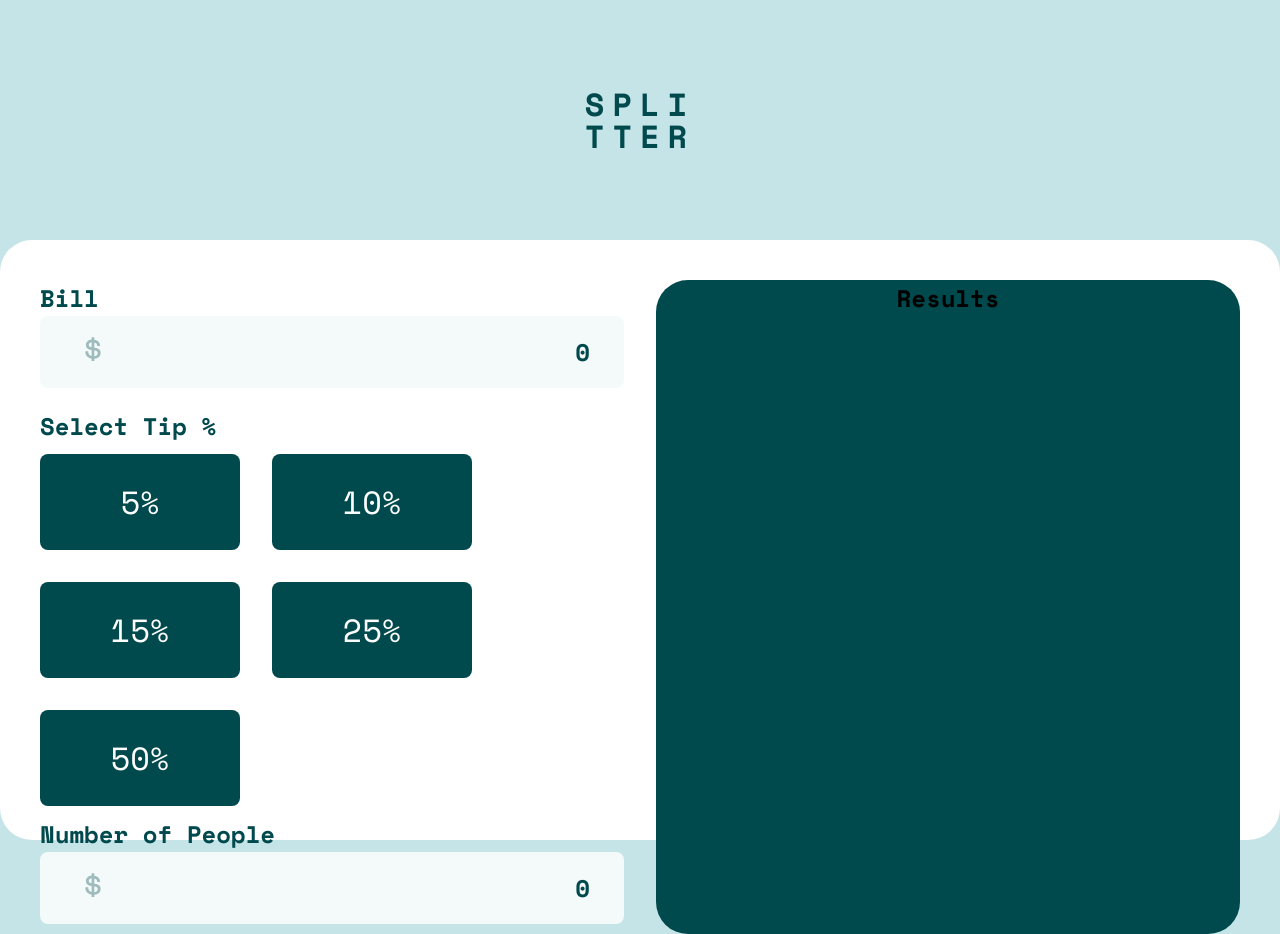
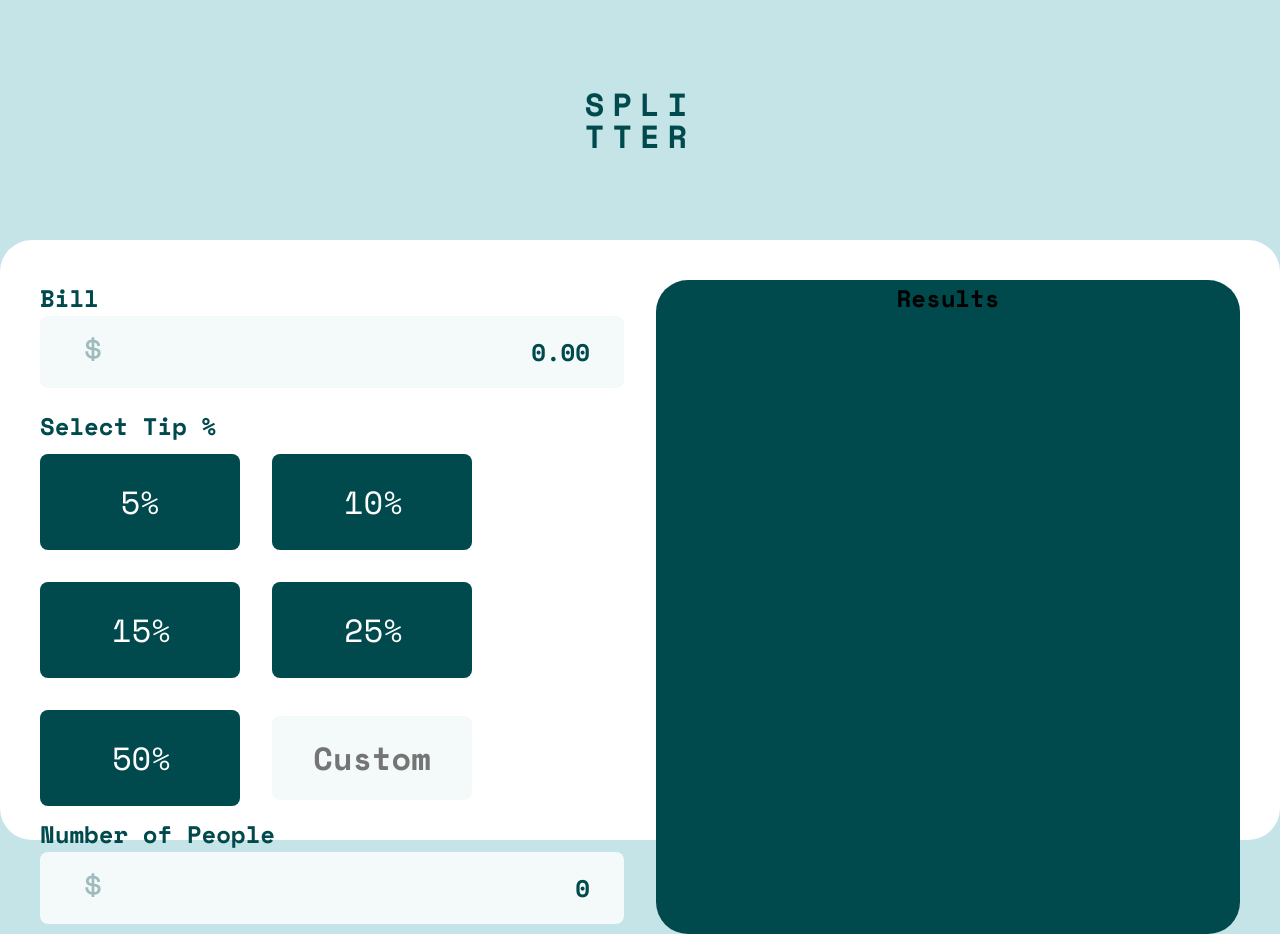
Before and after one commit to vinicius-virtuoso/Tip-calculator-app, a React (Create React App) app: page / in a window 1280 px wide. Built offline with nearby package versions, Linux system fonts and the light colour scheme.

Commit message:
projeto calc 2

```diff
--- a/src/components/Form/BoxButtons.js
+++ b/src/components/Form/BoxButtons.js
@@ -1,14 +1,23 @@
 import React from 'react'
 import Button from './Button'
+import CustomInput from './CustomInput'
 
 const Buttons = [5,10,15,25,50]
 
 const BoxButtons = () => {
+  function handleClick({target}){
+    const number = target.innerText
+    const percent = +Array.from(number).slice(0,-1).join('')
+
+    console.log(percent)
+  }
+
   return (
     <div className="BoxButton">
       <label className="Label" htmlFor="btn">Select Tip %</label>
       <div className="DivFlex">
-        {Buttons.map((btn) => <Button>{btn}%</Button>)}
+        {Buttons.map((btn) => <Button key={btn} onClick={handleClick}>{btn}%</Button>)}
+        <CustomInput/>
       </div>
     </div>
   )
--- a/src/components/Form/Button.js
+++ b/src/components/Form/Button.js
@@ -1,9 +1,10 @@
-import React, { Children } from 'react'
+import React from 'react'
 import styles from './Button.module.css'
 
-const Button = ({children}) => {
+const Button = ({children,onClick,...props}) => {
+
   return (
-    <button className={styles.Button} >{children}</button>
+    <button className={styles.Button} onClick={onClick} {...props}>{children}</button>
   )
 }
 
--- a/src/components/Form/Button.module.css
+++ b/src/components/Form/Button.module.css
@@ -1,10 +1,24 @@
 .Button{
   border: 0;
-  min-width: 200px;
-  padding: 1.5rem 0;
+  min-width: 100px;
+  width: 100%;
+  max-width: 200px;
+  padding: 1.5rem 4.5rem;
   font-size: 2rem;
   background: var(--Very-dark-cyan);
   color: var(--White);
+  border-radius: .5rem;
+  cursor: pointer;
+  transition: .3s;
+  font-family: 'Space Mono', monospace;
+}
+.ButtonActive{
+  border: 0;
+  min-width: 100px;
+  padding: 1.5rem 0;
+  font-size: 2rem;
+  background: var(--Strong-cyan);
+  color: var(--Very-dark-cyan);
   border-radius: .5rem;
   cursor: pointer;
   transition: .3s;
--- /dev/null
+++ b/src/components/Form/CustomInput.js
@@ -0,0 +1,10 @@
+import React from 'react'
+import styles from './CustomInput.module.css'
+
+const CustomInput = () => {
+  return (
+    <input className={styles.InputCustom} type="number" placeholder="Custom"/>
+  )
+}
+
+export default CustomInput
--- /dev/null
+++ b/src/components/Form/CustomInput.module.css
@@ -0,0 +1,35 @@
+.InputCustom{
+  border: 0;
+  min-width: 100px;
+  max-width: 200px;
+  padding: 1rem;
+  font-size: 2rem;
+  background: var(--Light-grayish-cyan-2);
+  color: var(--Very-dark-cyan);
+  border: 2px solid var(--Light-grayish-cyan-2);
+  border-radius: .5rem;
+  cursor: pointer;
+  transition: .3s;
+  font-family: 'Space Mono', monospace;
+  text-align: right;
+  font-weight: 600;
+}
+.InputCustom::placeholder {
+  font-size: 2rem;
+  text-align: center;
+  font-weight: 600;
+}
+.InputCustom:focus,
+.InputCustom:hover {
+  outline: 0;
+  border: 2px solid var(--Strong-cyan);
+}
+
+.InputCustom[type=number]::-webkit-inner-spin-button {
+  -webkit-appearance: none;
+
+}
+.InputCustom[type=number] {
+ -moz-appearance: textfield;
+ appearance: textfield;
+}
--- a/src/components/Form/Input.js
+++ b/src/components/Form/Input.js
@@ -1,16 +1,27 @@
-import React from 'react'
-import Error from '../Error/Error'
-import styles from './Input.module.css'
+import React from "react";
+import Error from "../Error/Error";
+import styles from "./Input.module.css";
 
-const Input = ({id,label,onChange,onBlur,value,error}) => {
+const Input = ({ id, label, onChange, onBlur, value, error, ...props }) => {
   return (
     <>
       <label className={styles.Label} htmlFor={id}>
-        <div>{label} <div>{error && <Error/>}</div></div>
-        <input className={styles.Input} id={id} type="number" label={label} value={value} onChange={onChange} onBlur={onBlur}/>
+        <div>
+          {label} <div>{error && <Error />}</div>
+        </div>
+        <input
+          className={error ? `${styles.InputError}`:`${styles.Input}`}
+          id={id}
+          type="number"
+          label={label}
+          value={value}
+          onChange={onChange}
+          onBlur={onBlur}
+          {...props}
+        />
       </label>
     </>
-  )
-}
+  );
+};
 
-export default Input
+export default Input;
--- a/src/components/Form/Input.module.css
+++ b/src/components/Form/Input.module.css
@@ -1,5 +1,6 @@
 .Label,
-.Input {
+.Input,
+.InputError {
   width: 100%;
   display: block;
   border-radius: .5rem;
@@ -31,16 +32,32 @@
   color: var(--Very-dark-cyan);
   font-family: 'Space Mono', monospace;
 }
+.InputError {
+  width: 100%;
+  font-size: 24px;
+  font-weight: 700;
+  padding: 1rem 2rem;
+  background: var(--Light-grayish-cyan-2);
+  border: 2px solid orange;
+  text-align: right;
+  cursor: pointer;
+  transition: .3s;
+  color: var(--Very-dark-cyan);
+  font-family: 'Space Mono', monospace;
+  outline: 0;
+}
 .Input:focus,
 .Input:hover {
   outline: 0;
-  border: 2px solid var(--Very-dark-cyan);
+  border: 2px solid var(--Strong-cyan);
 }
-.Input[type=number]::-webkit-inner-spin-button {
+.Input[type=number]::-webkit-inner-spin-button,
+.InputError[type=number]::-webkit-inner-spin-button  {
   -webkit-appearance: none;
 
 }
-.Input[type=number] {
+.Input[type=number],
+.InputError[type=number] {
  -moz-appearance: textfield;
  appearance: textfield;
 }
--- a/src/components/Wrapper/Bill.js
+++ b/src/components/Wrapper/Bill.js
@@ -4,7 +4,7 @@
 import styles from "./Bill.module.css";
 
 const Bill = () => {
-  const [bill, setBill] = React.useState('0');
+  const [bill, setBill] = React.useState('0.00');
   const [error, setError] = React.useState(null);
   const [people, setPeople] = React.useState('0');
   const [error2, setError2] = React.useState(null);
@@ -15,13 +15,20 @@
 
   const validate = () =>{
     setError(true);
-    if (bill === 0 || bill === "") {
+    if (bill === null) {
+      setError(true);
+    } else if (bill === "0.00") {
+      setError(true);
+    } else if(bill === "0.0"){
       setError(true);
     } else if(bill === "0"){
       setError(true);
     } else {
       setError(false);
     }
+
+
+
   }
   const validate2 = () =>{
     setError2(true);
@@ -43,16 +50,20 @@
         onChange={({ target }) => setBill(target.value)}
         onBlur={validate}
         error={error}
+        min="0.01"
+        step="0.01"
+        required
       />
       <BoxButtons/>
       <Input
-        className="BoxLast"
         id="people"
         label="Number of People"
         value={people}
         onChange={({ target }) => setPeople(target.value)}
         onBlur={validate2}
         error={error2}
+        min="1"
+        step="0"
       />
     </form>
   );
```
